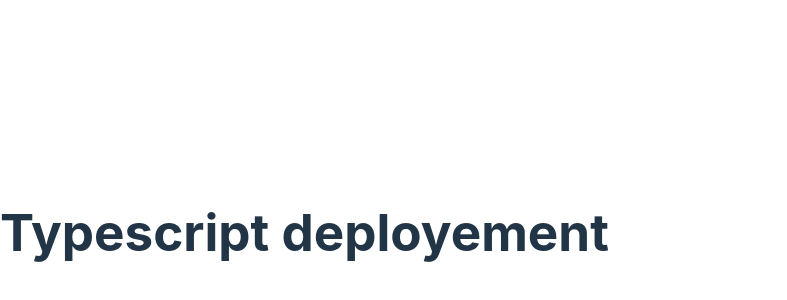
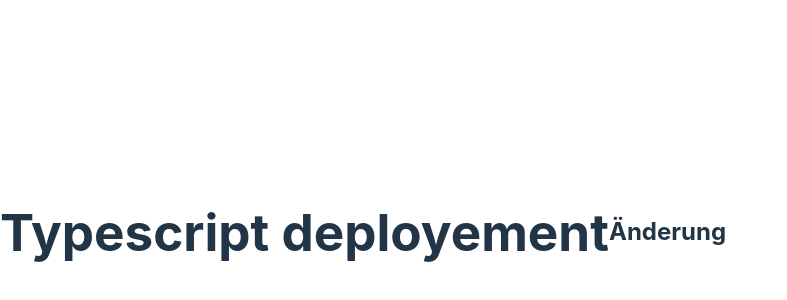
Before and after one commit to pablobeckg/typescript-deployment, a website built with Vite: page index.html in a window 1280 px wide. Shown: the part 168-468 px from the top of the page, without its empty margins (0-787 px from the left). Built offline with nearby package versions, Linux system fonts and the light colour scheme.

Commit message:
Änderung

```diff
--- a/index.html
+++ b/index.html
@@ -8,6 +8,7 @@
   </head>
   <body>
     <h1>Typescript deployement</h1>
+    <h2>Änderung</h2>
     <div id="app"></div>
     <script type="module" src="/src/main.ts"></script>
   </body>
```
